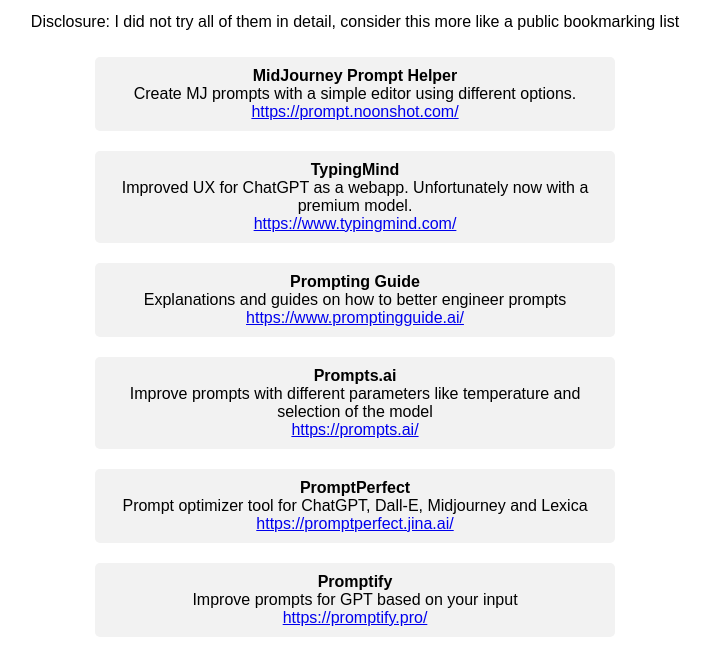
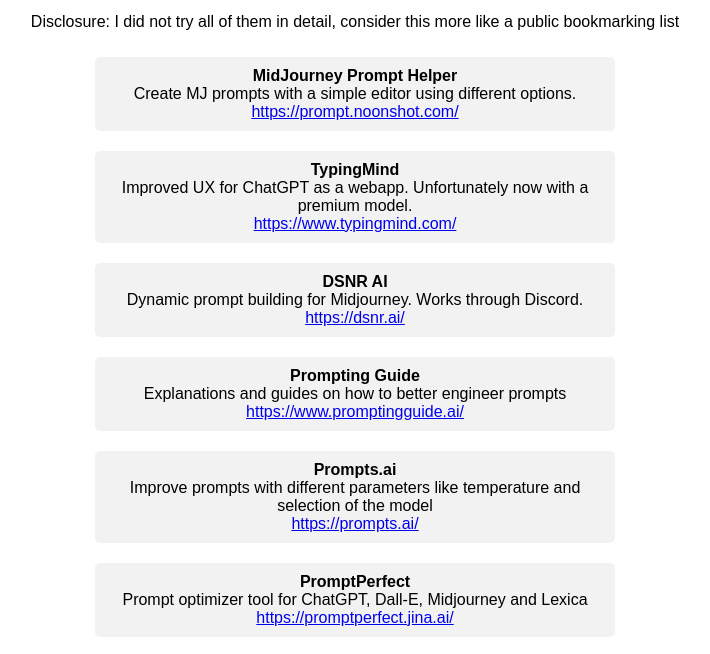
Before and after one commit to blicky/betterprompts, a plain HTML site: page index.html in a window 1280 px wide. Shown: the part 99-753 px from the top of the page, without its empty margins (285-995 px from the left). Drawn offline with Linux system fonts and the light colour scheme.

Commit message:
Update index.html

```diff
--- a/index.html
+++ b/index.html
@@ -69,6 +69,13 @@
       <a href="https://www.typingmind.com/" class="link-url">https://www.typingmind.com/</a>
     </li>
     <li class="link">
+      <div class="link-title">DSNR AI</div>
+      <div class="link-description">Dynamic prompt building for Midjourney. Works through Discord.</div>
+      <a href="https://dsnr.ai/" class="link-url">https://dsnr.ai/</a>
+    </li>
+
+
+    <li class="link">
       <div class="link-title">Prompting Guide</div>
       <div class="link-description">Explanations and guides on how to better engineer prompts</div>
       <a href="https://www.promptingguide.ai/" class="link-url">https://www.promptingguide.ai/</a>
```
